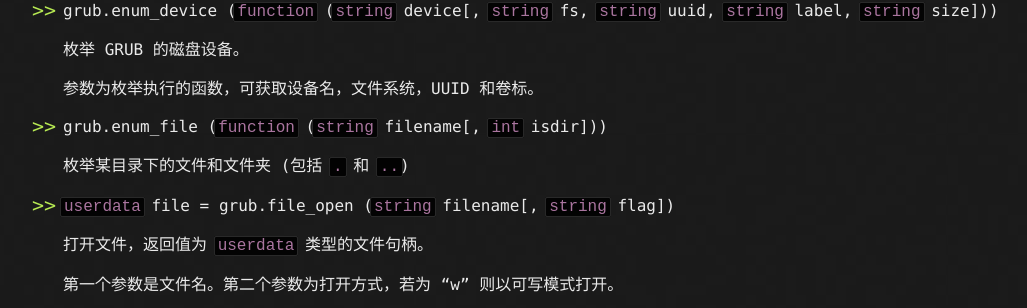
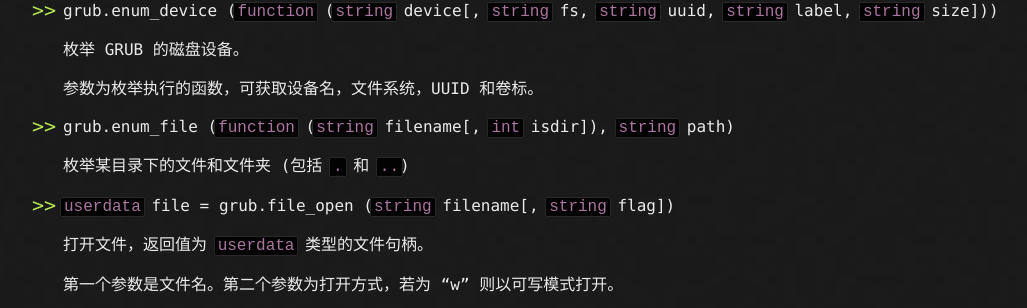
Before and after one commit to a1ive/a1ive.github.io, a Jekyll site: the page built from grub2_lua_zh.md, in a window 1280 px wide and 900 px high, scrolled down 787 px. Shown: the part 143-451 px from the top of the window, without its empty margins (117-1144 px from the left). Built offline with Jekyll 4.4.1, drawn with Linux system fonts in a browser that asks for light colours; our own code applies the rules of GitHub Pages for plain Markdown files.

Commit message:
Update grub2_lua_zh.md

```diff
--- a/grub2_lua_zh.md
+++ b/grub2_lua_zh.md
@@ -44,7 +44,7 @@ layout: default
 
   参数为枚举执行的函数，可获取设备名，文件系统，UUID 和卷标。
 
-- grub.enum_file (`function` (`string` filename[, `int` isdir]))
+- grub.enum_file (`function` (`string` filename[, `int` isdir]), `string` path)
 
   枚举某目录下的文件和文件夹 (包括 `.` 和 `..`)
 
```
